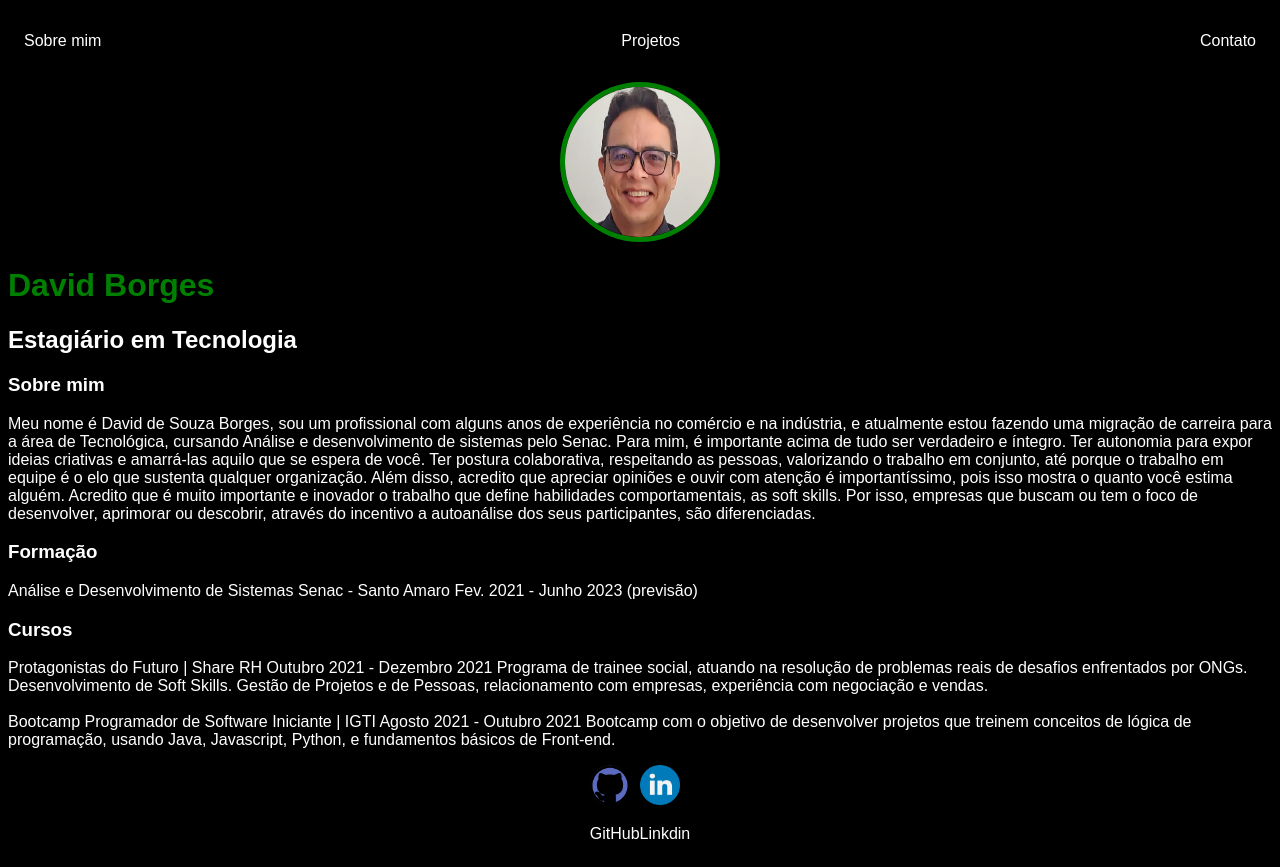
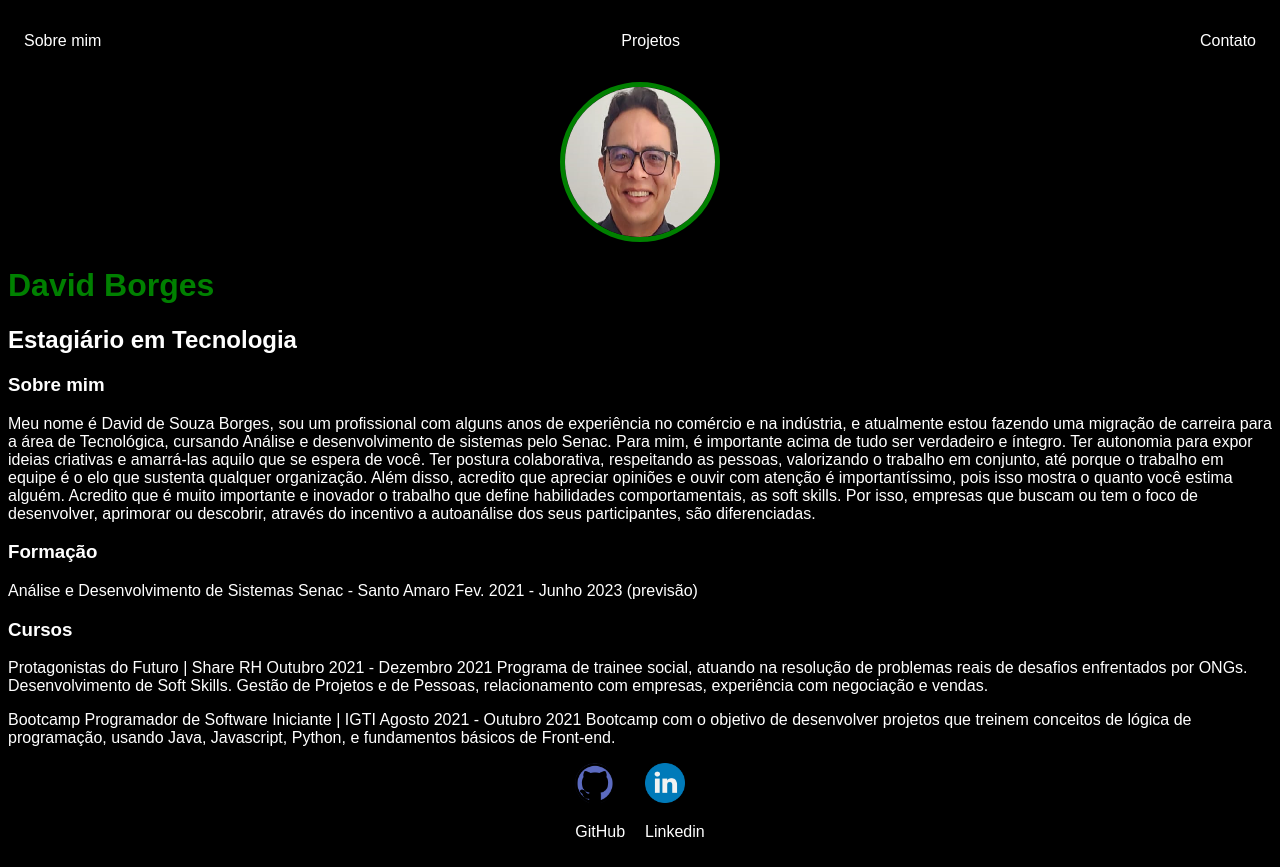
Before and after one commit to davidborges2305/easy-project, a plain HTML site: page index.html in a window 1280 px wide. Drawn offline with Linux system fonts and the light colour scheme.

Commit message:
Inserção de uma imagem e criação de uma div

```diff
--- a/index.html
+++ b/index.html
@@ -1,6 +1,7 @@
 <!DOCTYPE html>
 <html lang="en">
 <head>
+    <link rel="icon" href="img/Programador.PNG">
     <meta charset="UTF-8">
     <meta http-equiv="X-UA-Compatible" content="IE=edge">
     <meta name="viewport" content="width=device-width, initial-scale=1.0">
@@ -60,8 +61,10 @@ Programa de trainee social, atuando na resolução de
                 problemas reais de desafios enfrentados por ONGs.
                 Desenvolvimento de Soft Skills. Gestão de Projetos e de
                 Pessoas, relacionamento com empresas, experiência com
-negociação e vendas.<br><br>
+                negociação e vendas.
+            </p>
 
+            <p>
                 Bootcamp Programador de Software Iniciante | IGTI
                 Agosto 2021 - Outubro 2021
                 Bootcamp com o objetivo de desenvolver projetos que
@@ -72,16 +75,19 @@ Javascript, Python, e fundamentos básicos de Front-end.
     </main>
 
     <footer>
+        <div>
             <a href="https://github.com/davidborges2305" target="_blank" rel="noopener noreferrer">
                 <img src="./img/github3.png"></img>
                 <p>GitHub</p>
             </a>
+        </div>
 
+        <div style="margin-left: 20px;">
             <a href="https://www.linkedin.com/in/davidsouza-borges/" target="_blank" rel="noopener noreferrer">
                 <img src="./img/linkedin.png"></img>
-            <p>Linkdin</p>
+                <p>Linkedin</p>
             </a>
-
+        </div>
 
     </footer>
 </body>
```
Also changed, not shown: img/Programador.PNG (added). Lines whose indentation alone changed are shown as unchanged.
